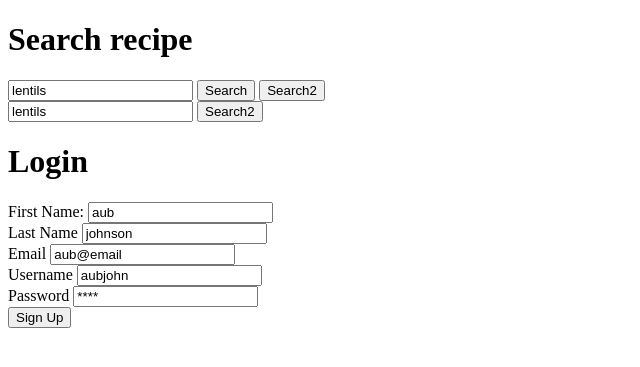
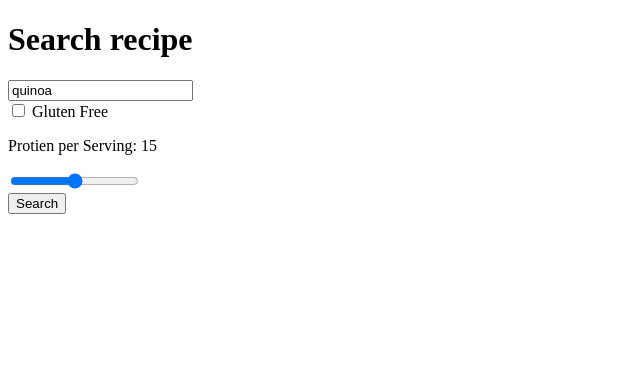
Before and after one commit to a-packer/powered-by-plants, a Flask app: page / in a window 1280 px wide. Shown: the top 367 px of the page, without its empty margins (0-640 px from the left). Run offline with Flask 2, Linux system fonts and the light colour scheme.

Commit message:
added bootstrap to base.html, tweaked navbar, organized recipe results reponse using jquery

```diff
--- a/app.py
+++ b/app.py
@@ -2,7 +2,7 @@
 
 import requests
 import json
-from flask import Flask, render_template, request, flash, redirect, session, g
+from flask import Flask, jsonify, render_template, request, flash, redirect, session, g
 from flask_debugtoolbar import DebugToolbarExtension
 from sqlalchemy.exc import IntegrityError
 
@@ -45,59 +45,41 @@
 
     query = request.args.get("query")
     key = "67de1636f65f4322adffda4851c70b9d"
+    min_protein = request.args.get("minProtein")
     intolerances = request.args.get("intolerances")
-    # Todo: get user input for recipe search: minProtien and intolerances
 
+    # import pdb; pdb.set_trace()
 
-    res = requests.get(f"https://api.spoonacular.com/recipes/complexSearch?apiKey={key}&minProtein=15&intolerances={intolerances}&number=3&diet=vegan&query={query}&addRecipeInformation=True")
+    res = requests.get(f"https://api.spoonacular.com/recipes/complexSearch?apiKey={key}&minProtein={min_protein}&intolerances=gluten&number=3&diet=vegan&query={query}&addRecipeInformation=True")
     response_string = res.text
     response_dict = json.loads(response_string) #convert to json dict
 
+    # import pdb; pdb.set_trace()
 
     results = response_dict['results'] #get results as list
 
-    recipe = results[0]  #gets results for first recipe from search query(current limit 3 recipes) then parses through response to get to protien amount
-    nutrition = recipe["nutrition"]
-    nutrients = nutrition["nutrients"]
-    protein = nutrients[0]
-    amount = protein["amount"]
 
-    return jsonify(response_dict)
+    if results: #if there is at least one recipe returned
+        recipe = results[0]  #gets results for first recipe from search query(current limit 3 recipes) then parses through response to get to protien amount
+        nutrition = recipe["nutrition"]
+        nutrients = nutrition["nutrients"]
+        protein = nutrients[0]
+        amount = protein["amount"]
+
+
+        return jsonify(response_dict)
+
+    else:
+        return jsonify({'results': [{'error' : 'none'}]})
+
+
 
 
 @app.route("/recipe/<int:recipe_id>", methods=["POST"])
 def add_recipe(recipe_id):
     """Adds recipe to db"""
 
-    res = requests.get(f"https://api.spoonacular.com/recipes/324694/information?includeNutrition=True&apiKey=67de1636f65f4322adffda4851c70b9d")
-    # response_string = res.text # get text from response
-    # response_dict = json.loads(response_string) #convert to json dict
-    # title = response_dict["title"]
-    # img = response_dict["image"]
-    # protein = response_dict["nutrition"]["nutrients"][9]["amount"]
-    # api_id = response_dict["id"]
-    # source_url = response_dict["sourceUrl"]
-    # ingredient_info = response_dict["extendedIngredients"] # list of ingredients with all the info
-    # ingredients = []
-    # for ing in ingredient_info:            # make a list with just the amount, unit, name
-    #     ingredients.append([ing["amount"], ing["unit"], ing["name"]])
-    # instructions = response_dict["analyzedInstructions"][0]["steps"]
-    # time = response_dict["readyInMinutes"]
-    # servings= response_dict["servings"]
-
-    # recipe = Recipe.addRecipe(
-    #     title=title,
-    #     img=img,
-    #     protein=protein,
-    #     api_id=api_id,
-    #     source_url=source_url,
-    #     ingredients=json.dumps(ingredients), #converts to json
-    #     instructions=json.dumps(instructions), #converts to json
-    #     time=time,
-    #     servings=servings
-    # )
-
-    # db.session.commit()
+    res = requests.get(f"https://api.spoonacular.com/recipes/{recipe_id}/information?includeNutrition=True&apiKey=67de1636f65f4322adffda4851c70b9d")
 
     # import pdb; pdb.set_trace()
     recipe = add_structure_recipe(res) #adds recipe to db, then returns relevant and structured recipe information
@@ -269,10 +251,10 @@
         fav_recipe_ids.remove(recipe.id)
         user.recipes = [Recipe.query.get(recipe_id) for recipe_id in fav_recipe_ids]
         db.session.commit()
-        return (f"recipe {recipe.title} removed from {user.first_name}'s favorites")
-        # return redirect('/')
+        # return (f"recipe {recipe.title} removed from {user.first_name}'s favorites")
+        return redirect('/recipe/<int:recipe_id>')
     else:
         user.recipes.append(Favorite(user_id=user.id, recipe_id=recipe_id))
         db.session.commit()
-        return (f"recipe {recipe.title} added to {user.first_name}'s favorites")
-        # return redirect('/')
+        # return (f"recipe {recipe.title} added to {user.first_name}'s favorites")
+        return redirect('/recipe/<int:recipe_id>')
--- a/static/recipe.js
+++ b/static/recipe.js
@@ -7,8 +7,12 @@
 
         $("#search-results").empty()  // clear previous search results
 
+        console.log(results)
 
+
+        if (!results.error) {
             for (recipe of results) {
+
                 title = recipe.title
                 id = recipe.id
                 protein = Math.floor(recipe.nutrition.nutrients[0].amount)
@@ -16,29 +20,49 @@
                 servings = recipe.servings
 
                 newRecipe = document.createElement("div")
+                link = document.createElement("a")
                 title_header = document.createElement("h3")
+                link.append(title_header)
+                link.href = `/recipe/${id}`
                 title_header.innerText = title
-            protein_p = document.createElement("p")
-            protein_p.innerText = `Protien: ${protein} //  Prep Time: ${time}  //  Serves: ${servings}`
+                recipe_details = document.createElement("p")
+                recipe_details.innerText = `Protien: ${protein} //  Prep Time: ${time}  //  Serves: ${servings}`
 
-            newRecipe.append(title_header, protein_p)
+                newRecipe.append(title_header, recipe_details)
 
 
                 $("#search-results").append(newRecipe)
             }
         }
+        else {
+            newRecipe = document.createElement("div")
+            error = document.createElement("p")
+            error.innerText = "Sorry, try a different search key"
+        }
+
+    }
 
     async function get_recipe() {
         // get user search input
         query = $("#search-query").val()
-        // Todo: check values of check boxes for intolerances. Create minProtein selector range or something
-        intolerances = "gluten"
 
-        params =  {"query": query,  "intolerances" : intolerances, "minProtein" : 10 , "number" : 2, "diet" : "vegan"}
+        gluten_free = $("#gluten_free").prop("checked")
+
+        intolerances = ""
+        if (gluten_free) {
+            intolerances = 'gluten'
+        }
+
+        protein = $("#protein_scale").val()
+
+        params =  {"query": query, intolerances : intolerances, "minProtein" : protein , "number" : 1, "diet" : "vegan"}
+        console.log(params)
 
         // get recipe from spoonacular using the complexSearch endpoint
         res = await axios.get("http://127.0.0.1:5000/api/get-recipe", {params: params})
+
         results = res.data.results // recipe results JSON
+        console.log(results)
 
         show_recipe(results)
     }
@@ -46,6 +70,17 @@
 
 }
 
+
+// ------------Protein amount slider -------------------
+var slider = document.getElementById("protein_scale");
+var output = document.getElementById("demo");
+output.innerHTML = slider.value; // Display the default slider value
+
+// Update the current slider value (each time you drag the slider handle)
+slider.oninput = function() {
+  output.innerHTML = this.value;
+}
+// -------------------------------
 
 
 function Login() {
--- a/templates/index.html
+++ b/templates/index.html
@@ -3,31 +3,65 @@
 <head>
   <title>Powered By Plants</title>
   <script src="https://unpkg.com/jquery"></script>
+
+
+<style>
+  /* The protein selection slider styles from W3Schools https://www.w3schools.com/howto/howto_js_rangeslider.asp*/
+.protein_scale {
+  -webkit-appearance: none;  /* Override default CSS styles */
+  appearance: none;
+  width: 100%; /* Full-width */
+  height: 25px; /* Specified height */
+  background: #d3d3d3; /* Grey background */
+  outline: none; /* Remove outline */
+  opacity: 0.7; /* Set transparency (for mouse-over effects on hover) */
+  -webkit-transition: .2s; /* 0.2 seconds transition on hover */
+  transition: opacity .2s;
+}
+
+/* Mouse-over effects */
+.protein_scale:hover {
+  opacity: 1; /* Fully shown on mouse-over */
+}
+
+/* The slider handle (use -webkit- (Chrome, Opera, Safari, Edge) and -moz- (Firefox) to override default look) */
+.protein_scale::-webkit-slider-thumb {
+  -webkit-appearance: none; /* Override default look */
+  appearance: none;
+  width: 25px; /* Set a specific slider handle width */
+  height: 25px; /* Slider handle height */
+  background: #04AA6D; /* Green background */
+  cursor: pointer; /* Cursor on hover */
+}
+
+.protein_scale::-moz-range-thumb {
+  width: 25px; /* Set a specific slider handle width */
+  height: 25px; /* Slider handle height */
+  background: #04AA6D; /* Green background */
+  cursor: pointer; /* Cursor on hover */
+}
+</style>
+
 </head>
+
+
 <body>
   <h1>Search recipe</h1>
+
   <form>
-      <input id="search-query" value="lentils">
+      <input id="search-query" value="quinoa"></br>
+
+      <input type="checkbox" id="gluten_free">
+      <label for="gluten_free">Gluten Free</label><br>
+
+      <label for="protein_scale"></label><p>Protien per Serving: <span id="demo"></span></p>
+      <input type="range" id="protein_scale" name="protein_scale" min=5 max=25></br>
+
       <button id="search">Search</button>
-      <button id="search2">Search2</button>
   </form>
-  <form action="/">
-    <input id="search-query" value="lentils">
-    <button id="search2">Search2</button>
-</form>
 
   <div id="search-results"></div>
 
-
-  <h1>Login</h1>
-  <form id="sign-up-form">
-    <div>First Name: <input id="first_name" value="aub"> <b id="first-err"></b> </div>
-    <div>Last Name <input id="last_name" value="johnson"> <b id="last-err"></b> </div>
-    <div>Email <input id="password" value="aub@email"> <b id="email-err"></b> </div>
-    <div>Username <input id="username" value="aubjohn"> <b id="username-err"></b> </div>
-    <div>Password <input id="password" value="****"> <b id="password-err"></b> </div>
-    <button>Sign Up</button>
-  </form>
 
 
 
```
Also changed, not shown: seed.py (+0 -13 lines), static/main.css (+34 -0 lines), templates/base.html (+1 -9 lines), templates/login.html (+11 -0 lines). Lines whose indentation alone changed are shown as unchanged.
